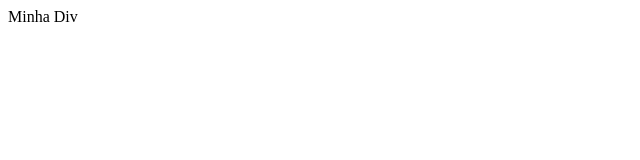
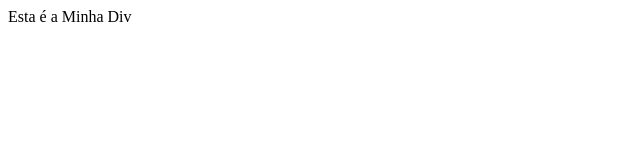
Before and after one commit to Gislainecp/Calc, a plain HTML site: page index.html in a window 1280 px wide. Shown: the full height of the page, 0-640 px from the left. Drawn offline with Linux system fonts and the light colour scheme.

Commit message:
alteraçao do titulo no index.html

```diff
--- a/index.html
+++ b/index.html
@@ -8,7 +8,7 @@
 </head>
 <body>
     <div class="container">
-        Minha Div
+       Esta é a Minha Div
     </div>
 </body>
 </html>
```
